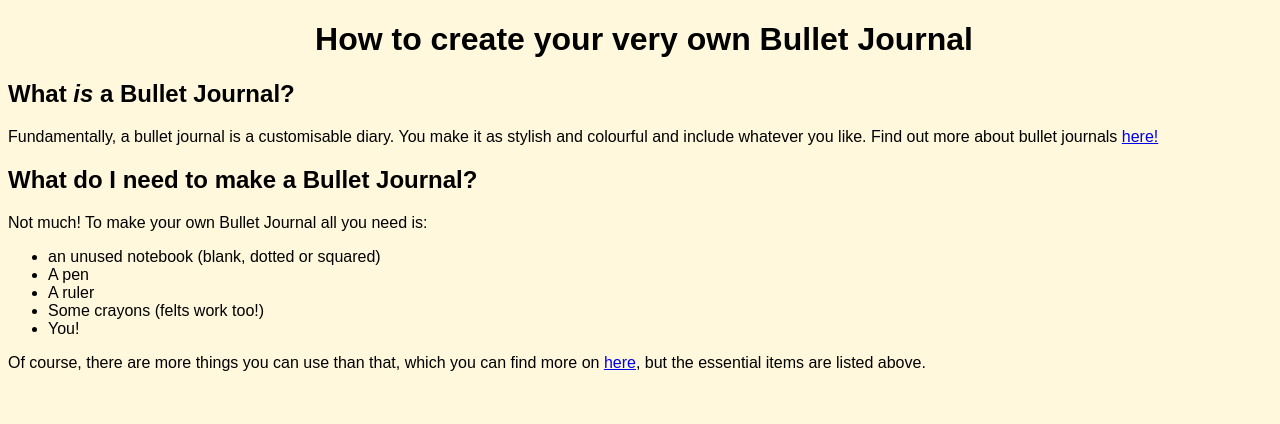
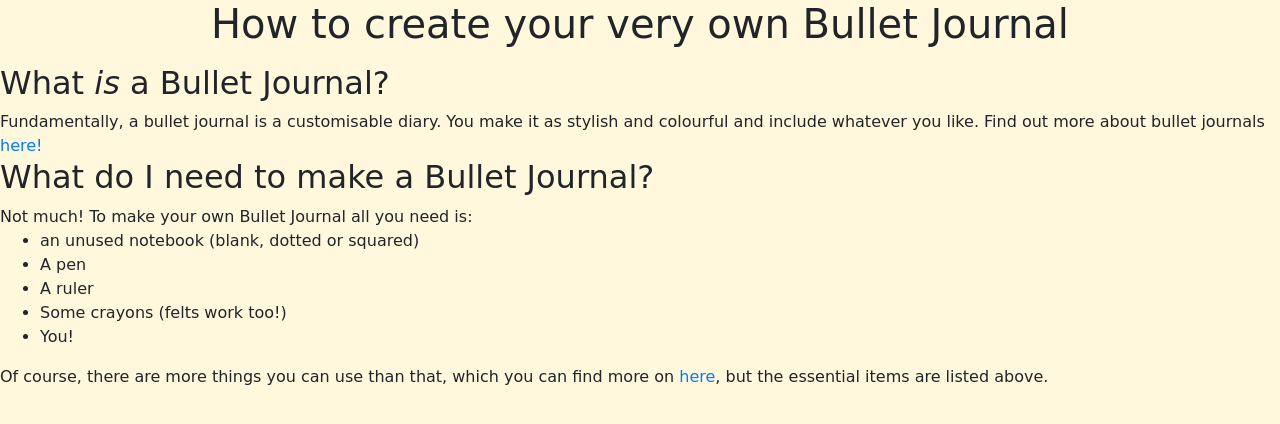
Before and after one commit to izzywhizz28/group-project, a plain HTML site: page index.html in a window 1280 px wide. Drawn offline with nearby package versions, Linux system fonts and the light colour scheme.

Commit message:
bootstrap added
bootstrap added to homepage

```diff
--- a/css/style.css
+++ b/css/style.css
@@ -1,9 +1,9 @@
 body {
   background-color:#FFF8DC;
-  font-family:Jazz LET,fantasy;
+  font-family:apple chancery,cursive;
   margin-right: 0px;
 }
 h1 {
   text-align:center;
-  font-family:Jazz LET,fantasy;
+  font-family:apple chancery, cursive;
 }
--- a/index.html
+++ b/index.html
@@ -2,6 +2,7 @@
 <html>
   <head>
     <title> How to create your very own Bullet Journal</title>
+    <link rel="stylesheet" href="https://stackpath.bootstrapcdn.com/bootstrap/4.1.3/css/bootstrap.min.css" crossorigin="anonymous">
     <link rel="stylesheet" type="text/css" href="css/style.css">
   </head>
 <div>
```
